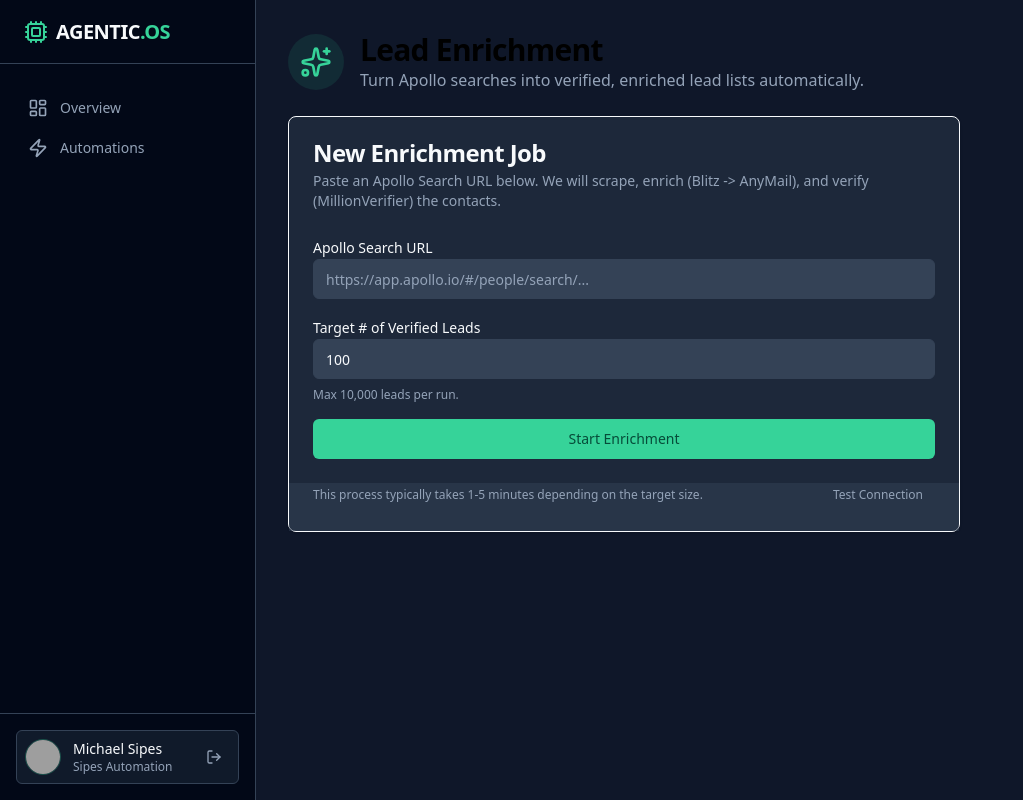
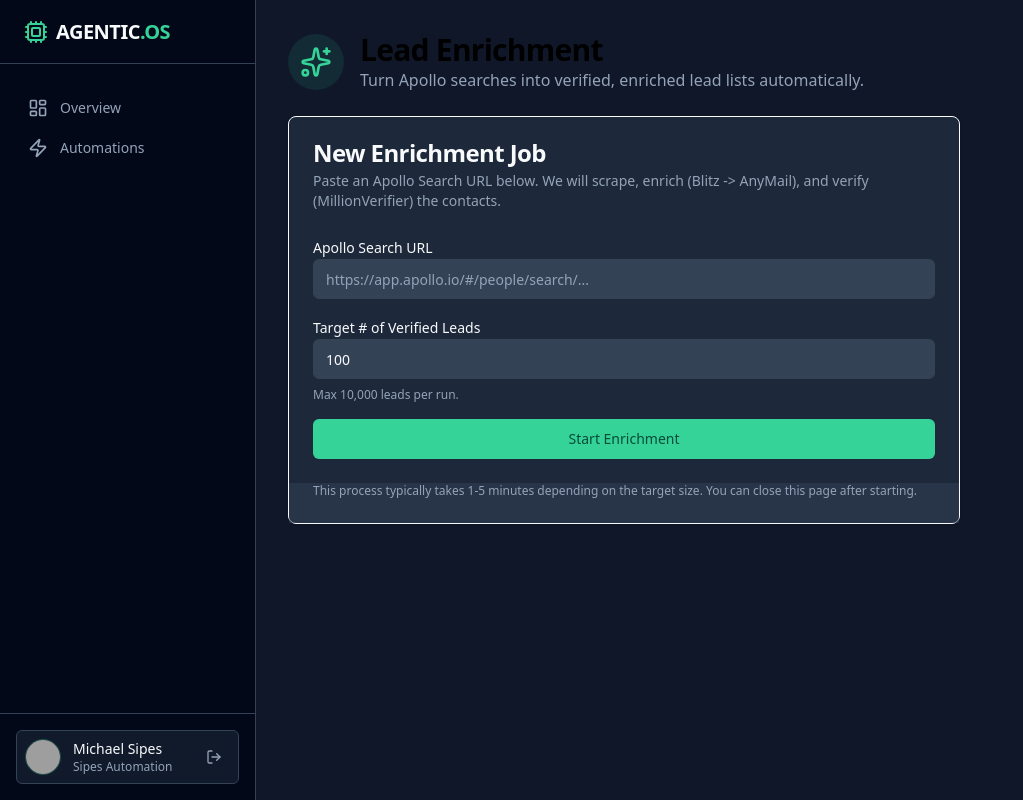
Before and after one commit to msipes-cpu/client-portal-template, a Next.js app: page /c/1/tools/apollo in a window 1280 px wide. Shown: the whole page, without its empty margins (0-1023 px from the left). Built offline with nearby package versions, Linux system fonts and the light colour scheme; no server answers; grey boxes are pictures that could not be loaded.

Commit message:
chore: remove debug logging and connection test button

```diff
--- a/src/app/c/[domain]/tools/apollo/page.tsx
+++ b/src/app/c/[domain]/tools/apollo/page.tsx
@@ -16,27 +16,15 @@ export default function ApolloEnrichmentPage({ params }: { params: { domain: str
     // Configuration checks
     // Sanitize the URL: Remove surrounding quotes if present, remove trailing slash
     const RAW_URL = process.env.NEXT_PUBLIC_BACKEND_URL || "";
-    const BACKEND_URL = RAW_URL.replace(/['"]/g, "").replace(/\/$/, "");
-
-    const checkConnection = async () => {
-        try {
-            console.log("Testing connection to:", BACKEND_URL);
-            const res = await fetch(`${BACKEND_URL}/`, { method: "GET" });
-            const data = await res.json();
-            alert(`Connection Successful! Status: ${res.status}\nResponse: ${JSON.stringify(data)}`);
-            console.log("Health Check Data:", data);
-        } catch (error: any) {
-            alert(`Connection Failed!\nError: ${error.message}`);
-            console.error("Health Check Error:", error);
-        }
-    }
+    // Note: We use a local proxy (/api/proxy) so this URL is used by the server-side proxy,
+    // but we sanitize it here just in case we ever switch back or use it for display.
 
     const handleSubmit = async (e: React.FormEvent) => {
         e.preventDefault()
         setIsLoading(true)
         setStatus({ type: null, message: '' })
 
-        if (!BACKEND_URL) {
+        if (!RAW_URL) {
             setStatus({ type: 'error', message: 'Backend URL is not configured. Please set NEXT_PUBLIC_BACKEND_URL.' })
             setIsLoading(false)
             return
@@ -48,10 +36,7 @@ export default function ApolloEnrichmentPage({ params }: { params: { domain: str
             const userEmail = "msipes@sipesautomation.com"
 
             // Use local proxy to bypass CORS
-            const proxyUrl = `/api/proxy`;
-            console.log("Submitting to Proxy:", proxyUrl);
-
-            const res = await fetch(proxyUrl, {
+            const res = await fetch(`/api/proxy`, {
                 method: "POST",
                 headers: { "Content-Type": "application/json" },
                 body: JSON.stringify({
@@ -61,9 +46,7 @@ export default function ApolloEnrichmentPage({ params }: { params: { domain: str
                 })
             })
 
-            console.log("Response Status:", res.status);
             const data = await res.json()
-            console.log("Response Data:", data);
 
             if (res.ok) {
                 setStatus({
@@ -154,13 +137,10 @@ export default function ApolloEnrichmentPage({ params }: { params: { domain: str
                         </Button>
                     </form>
                 </CardContent>
-                <CardFooter className="bg-muted/50 text-xs text-muted-foreground flex justify-between items-center">
+                <CardFooter className="bg-muted/50 text-xs text-muted-foreground">
                     <p>
-                        This process typically takes 1-5 minutes depending on the target size.
+                        This process typically takes 1-5 minutes depending on the target size. You can close this page after starting.
                     </p>
-                    <Button variant="ghost" size="sm" onClick={checkConnection} type="button" className="text-xs h-6">
-                        Test Connection
-                    </Button>
                 </CardFooter>
             </Card>
         </div>
```
